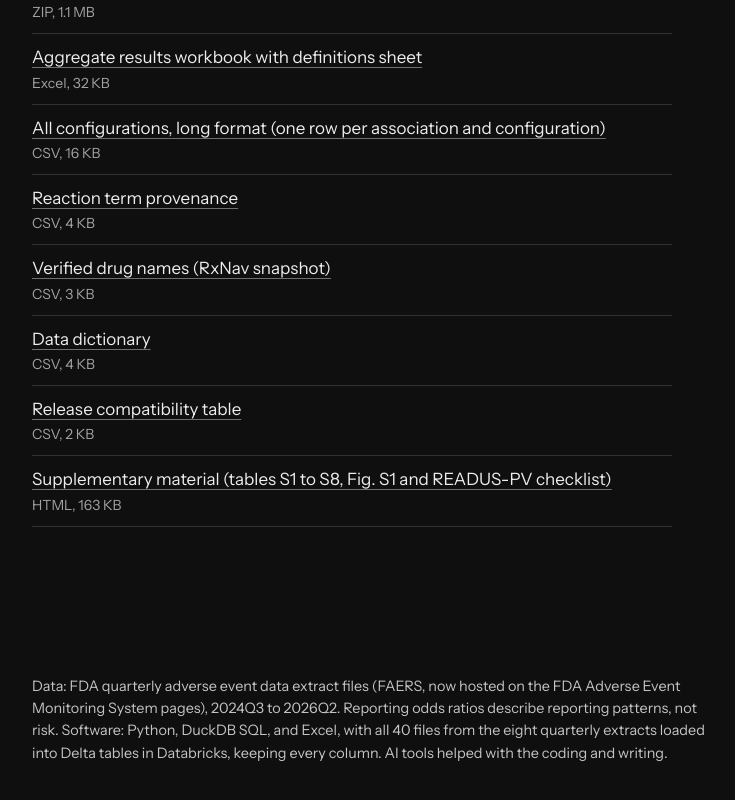
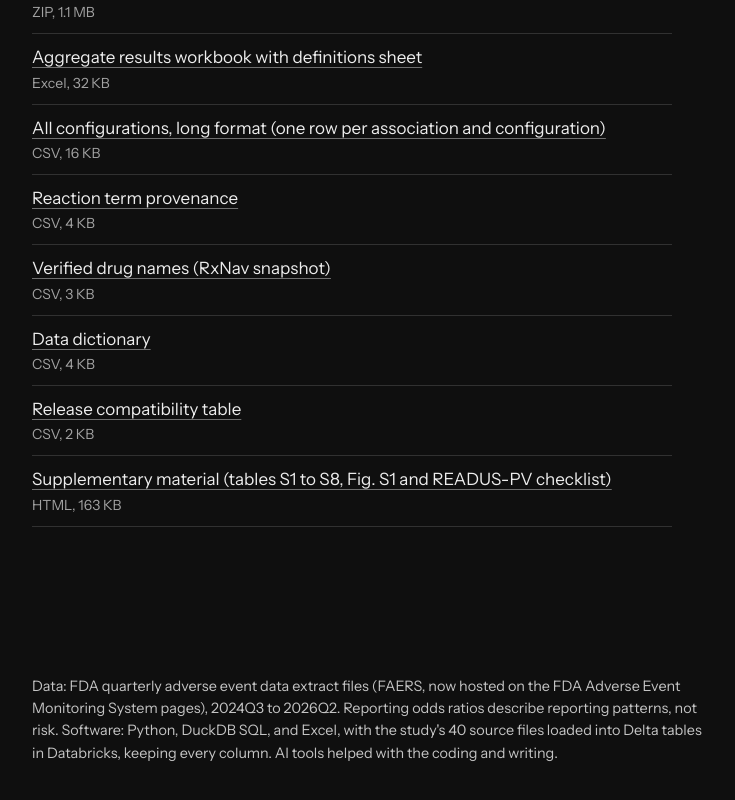
Before and after one commit to anibose11/anibose11.github.io, a plain HTML site: page projects/adverse-event-robustness/index.html in a window 1280 px wide. Shown: the part 10200-11000 px from the top of the page, without its empty margins (128-863 px from the left). Drawn offline with Linux system fonts and the light colour scheme.

Commit message:
Reword a software line

```diff
--- a/projects/adverse-event-robustness/index.html
+++ b/projects/adverse-event-robustness/index.html
@@ -135,7 +135,7 @@
 </main>
 <footer><div class="inner">
 
-<p>Data: FDA quarterly adverse event data extract files (FAERS, now hosted on the FDA Adverse Event Monitoring System pages), 2024Q3 to 2026Q2. Reporting odds ratios describe reporting patterns, not risk. Software: Python, DuckDB SQL, and Excel, with all 40 files from the eight quarterly extracts loaded into Delta tables in Databricks, keeping every column. AI tools helped with the coding and writing.</p>
+<p>Data: FDA quarterly adverse event data extract files (FAERS, now hosted on the FDA Adverse Event Monitoring System pages), 2024Q3 to 2026Q2. Reporting odds ratios describe reporting patterns, not risk. Software: Python, DuckDB SQL, and Excel, with the study's 40 source files loaded into Delta tables in Databricks, keeping every column. AI tools helped with the coding and writing.</p>
 </div></footer>
 <script src="assets/explorer.js?v=1450c92a"></script>
 </body>
```
